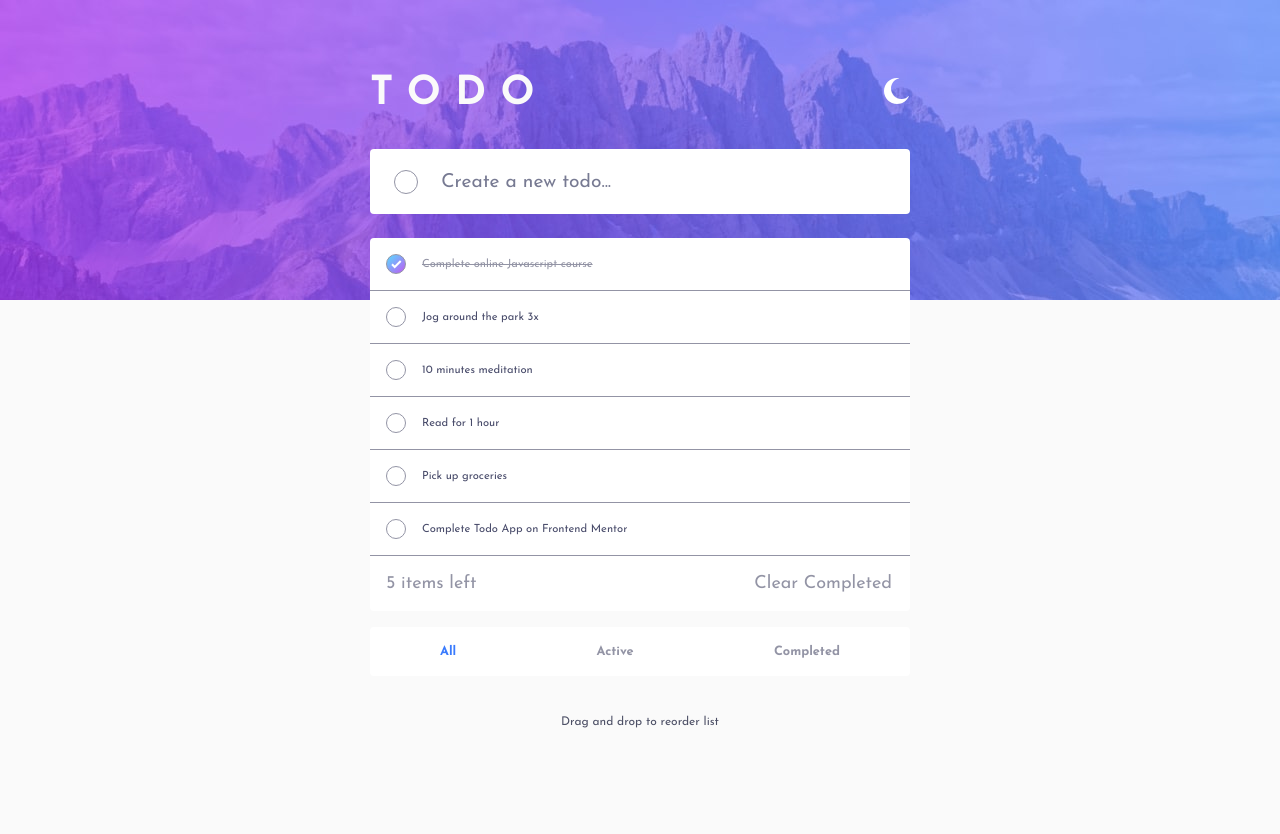
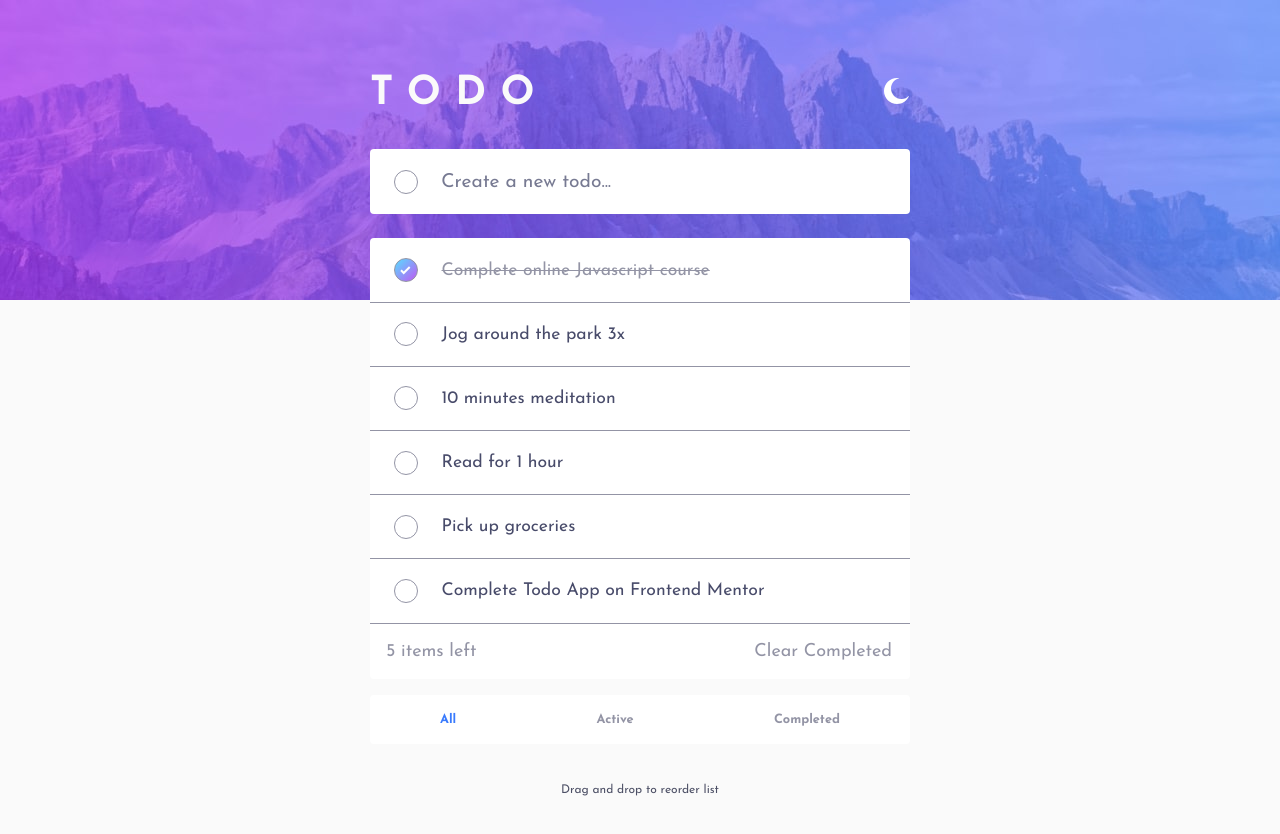
Before and after one commit to erelropeta/fem-todo-app-main, a React (Vite) app: page / in a window 1280 px wide. Shown: the top 834 px of the page. Before the commit the page ends 800 px from the top, so only its background shows below. Built offline with nearby package versions, Linux system fonts and the light colour scheme.

Commit message:
style: make the items responsive

```diff
--- a/src/components/todoitem.css
+++ b/src/components/todoitem.css
@@ -4,7 +4,7 @@
   justify-content: space-between;
   gap: 1rem;
   border-bottom: 1px solid var(--clr-dt-grayish-blue-800);
-  padding: 1rem;
+  padding: 1rem 1.25rem;
 }
 
 .todo__checkbox {
@@ -47,7 +47,7 @@
 .todo__label {
   display: flex;
   align-items: center;
-  gap: 1rem;
+  gap: 0.77rem;
   font-size: 0.7rem;
   cursor: pointer;
 }
@@ -74,3 +74,18 @@
 .theme--light .todo__checkbox:checked ~ .todo__label {
   color: var(--clr-lt-text-muted);
 }
+
+@media only screen and (min-width: 768px) {
+  .todo__item {
+    padding: 1.225rem 1.47rem;
+  }
+
+  .todo__checkbox--visible {
+    width: 1.5rem;
+  }
+
+  .todo__label {
+    gap: 1.5rem;
+    font-size: 1.1rem;
+  }
+}
```
